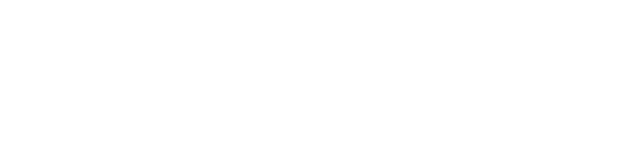
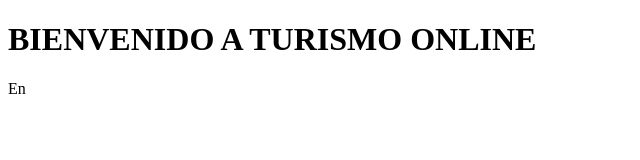
Before and after one commit to Luisbruges3/Turismo, a plain HTML site: page Index.html in a window 1280 px wide. Shown: the whole page, without its empty margins (0-640 px from the left). Drawn offline with Linux system fonts and the light colour scheme.

Commit message:
2 commit

```diff
--- a/Index.html
+++ b/Index.html
@@ -6,6 +6,7 @@
     <title>Turismo</title>
 </head>
 <body>
-
+    <h1>BIENVENIDO A TURISMO ONLINE</h1>
+    <p>En</p>
 </body>
 </html>
```
